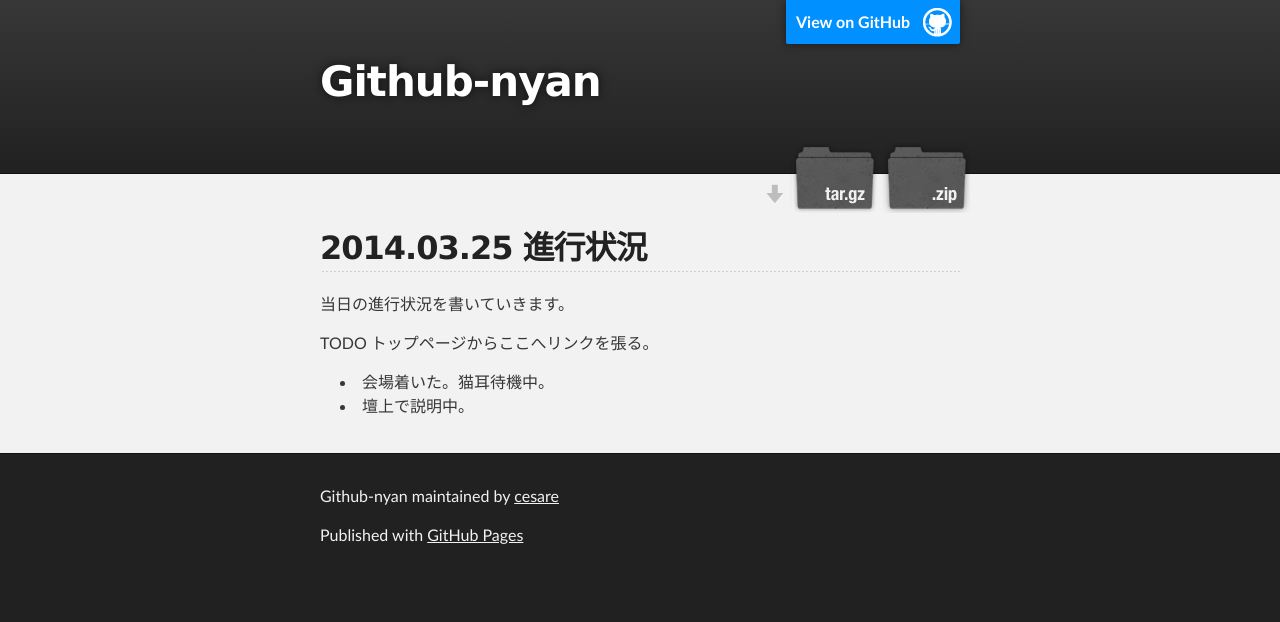
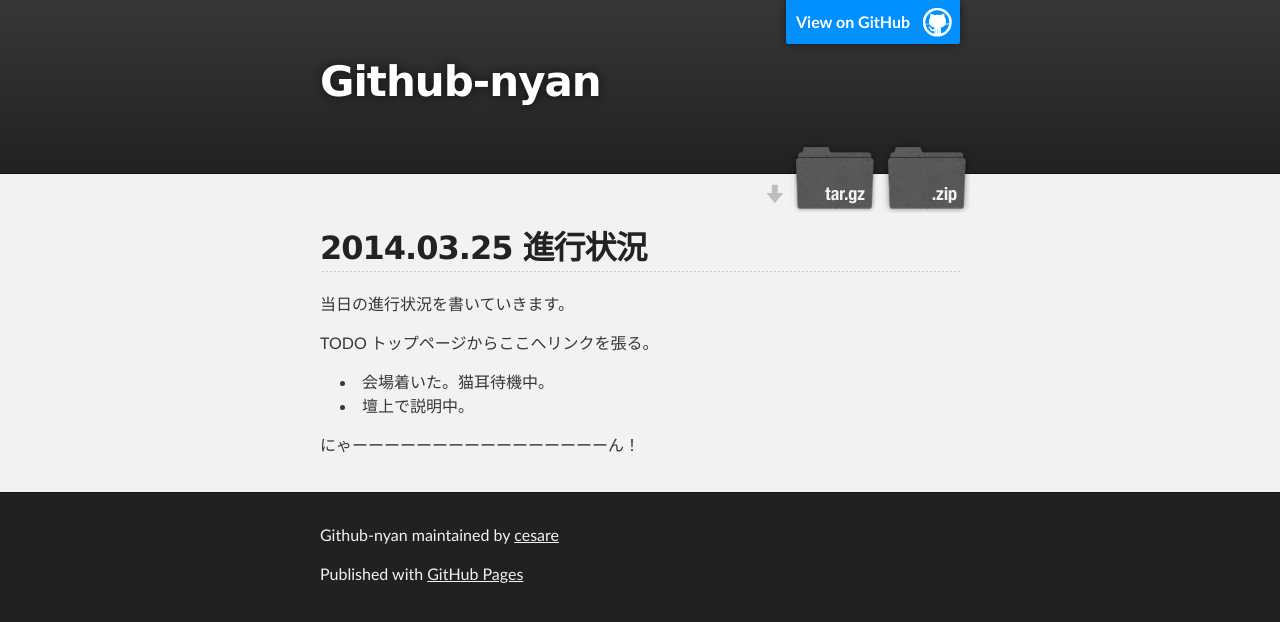
Before and after one commit to cesare/github-nyan, a Jekyll site: the page built from _posts/2014-03-25-progression.md, in a window 1280 px wide. Shown: the top 622 px of the page. Built offline with Jekyll 4.4.1, drawn with Linux system fonts in a browser that asks for light colours; Markdown is read by kramdown in place of the engine named in the settings.

Commit message:
にゃんだにゃん！

```diff
--- a/_posts/2014-03-25-progression.md
+++ b/_posts/2014-03-25-progression.md
@@ -9,3 +9,5 @@
 
 * 会場着いた。猫耳待機中。
 * 壇上で説明中。
+
+にゃーーーーーーーーーーーーーーーーん！
```
